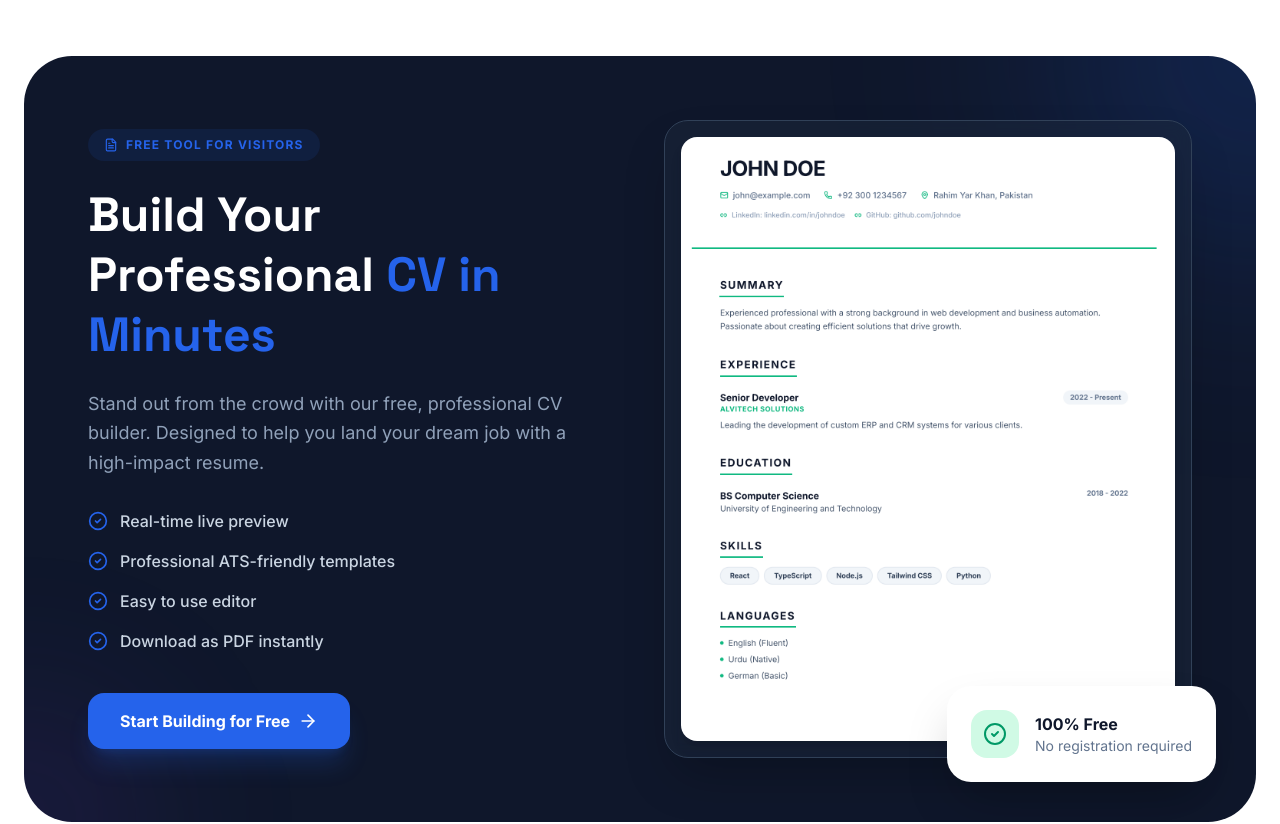
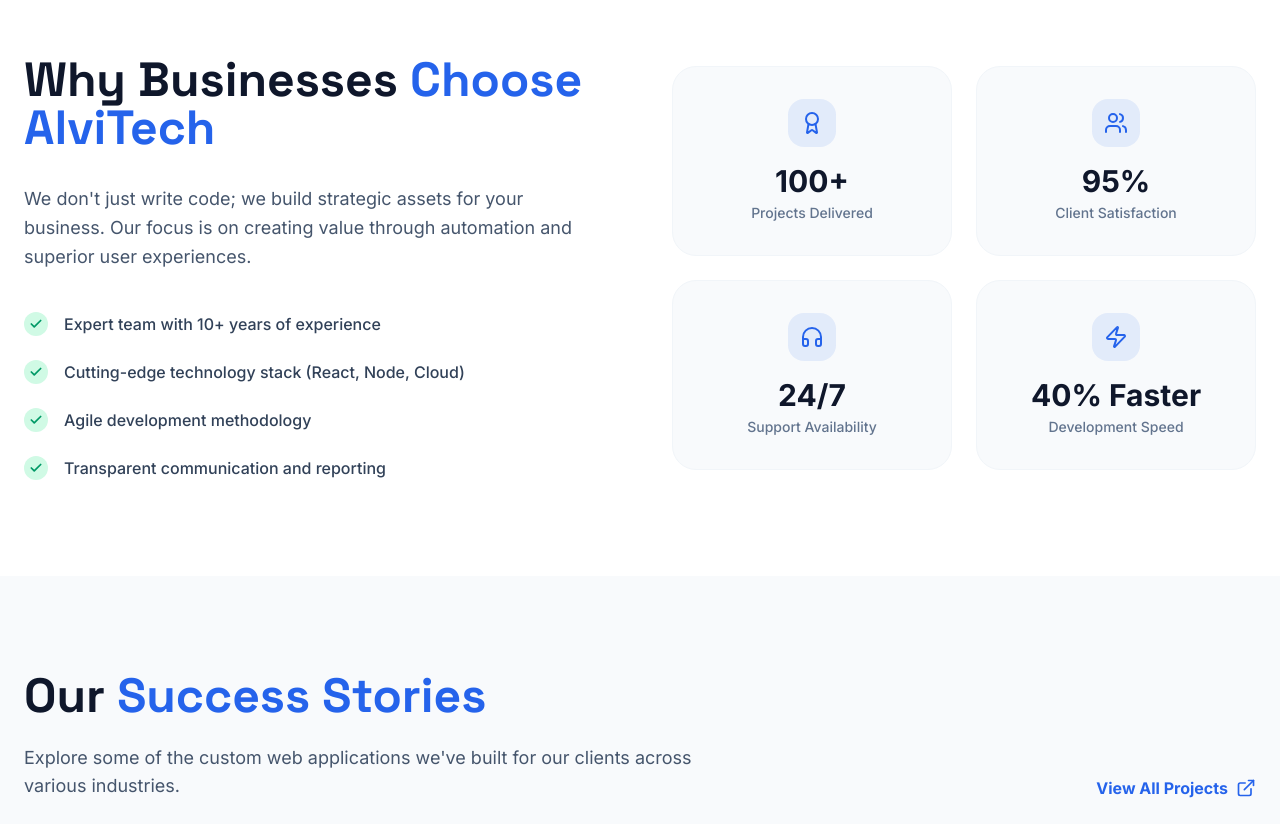
Before and after one commit to WaseemAkramAlvi/alvitechsolutions, a React (Vite) app: page / in a window 1280 px wide. Shown: the part 2160-2984 px from the top of the page. Built offline with nearby package versions, Linux system fonts and the light colour scheme.

Commit message:
chore(nav): show full nav links on all pages and remove CV promo section from Home

```diff
--- a/src/components/CVBuilderPromo.tsx
+++ b/src/components/CVBuilderPromo.tsx
@@ -1,10 +1,16 @@
 import React from 'react';
 import { motion } from 'motion/react';
-import { FileText, ArrowRight, CheckCircle2 } from 'lucide-react';
-import { Link } from 'react-router-dom';
+import { BriefcaseBusiness, ArrowRight, CheckCircle2 } from 'lucide-react';
 import cvSample from '../assets/CV_sample.png';
 
 const CVBuilderPromo = () => {
+    const handleViewPackages = () => {
+        const pricingSection = document.getElementById('pricing');
+        if (pricingSection) {
+            pricingSection.scrollIntoView({ behavior: 'smooth', block: 'start' });
+        }
+    };
+
     return (
         <section className="py-24 bg-white overflow-hidden">
             <div className="max-w-7xl mx-auto px-6">
@@ -20,22 +26,22 @@
                             viewport={{ once: true }}
                         >
                             <div className="inline-flex items-center gap-2 bg-primary/10 text-primary px-4 py-2 rounded-full text-xs font-bold uppercase tracking-widest mb-6">
-                                <FileText size={14} />
-                                Free Tool for Visitors
+                                <BriefcaseBusiness size={14} />
+                                Built for Business Owners
                             </div>
                             <h2 className="text-3xl md:text-5xl font-bold text-white font-display mb-6 leading-tight">
-                                Build Your Professional <span className="text-primary">CV in Minutes</span>
+                                Build a High-Converting <span className="text-primary">Business Presence</span>
                             </h2>
                             <p className="text-slate-400 text-lg mb-8 leading-relaxed">
-                                Stand out from the crowd with our free, professional CV builder. Designed to help you land your dream job with a high-impact resume.
+                                From websites to branding and digital campaigns, we help businesses and client-facing teams launch a premium online presence that wins trust and drives sales.
                             </p>
 
                             <ul className="space-y-4 mb-10">
                                 {[
-                                    'Real-time live preview',
-                                    'Professional ATS-friendly templates',
-                                    'Easy to use editor',
-                                    'Download as PDF instantly'
+                                    'Conversion-focused website design',
+                                    'Brand strategy for client trust',
+                                    'Mobile-first UI for all devices',
+                                    'Fast delivery with clear milestones'
                                 ].map((item) => (
                                     <li key={item} className="flex items-center gap-3 text-slate-300">
                                         <CheckCircle2 size={20} className="text-primary" />
@@ -44,13 +50,14 @@
                                 ))}
                             </ul>
 
-                            <Link
-                                to="/cv-builder"
+                            <button
+                                type="button"
+                                onClick={handleViewPackages}
                                 className="inline-flex items-center gap-2 bg-primary text-white px-8 py-4 rounded-2xl font-bold hover:bg-primary-dark transition-all shadow-xl shadow-primary/20 active:scale-95"
                             >
-                                Start Building for Free
+                                View Business Packages
                                 <ArrowRight size={20} />
-                            </Link>
+                            </button>
                         </motion.div>
 
                         <motion.div
@@ -62,7 +69,7 @@
                             <div className="bg-slate-800/50 backdrop-blur-sm border border-slate-700 p-4 rounded-3xl shadow-2xl">
                                 <img
                                     src={cvSample}
-                                    alt="CV Builder Preview"
+                                    alt="Business project preview"
                                     className="rounded-2xl w-full h-auto shadow-lg"
                                     referrerPolicy="no-referrer"
                                 />
@@ -74,8 +81,8 @@
                                         <CheckCircle2 size={24} />
                                     </div>
                                     <div>
-                                        <div className="text-slate-900 font-bold">100% Free</div>
-                                        <div className="text-slate-500 text-sm">No registration required</div>
+                                        <div className="text-slate-900 font-bold">Client Ready</div>
+                                        <div className="text-slate-500 text-sm">Designed for growth-focused businesses</div>
                                     </div>
                                 </div>
                             </div>
--- a/src/components/Navbar.tsx
+++ b/src/components/Navbar.tsx
@@ -59,12 +59,15 @@
 
         {/* Desktop Nav */}
         <div className="hidden md:flex items-center gap-8">
-          {isHome && navLinks.map((link) => (
+          {navLinks.map((link) => (
             <a
               key={link.name}
               href={link.href}
               onClick={handleNavLinkClick(link.href.slice(1))}
-              className="text-sm font-medium text-slate-600 hover:text-primary transition-colors"
+              className={cn(
+                'text-sm font-medium transition-colors',
+                isHome ? 'text-slate-600 hover:text-primary' : 'text-slate-600 hover:text-primary'
+              )}
             >
               {link.name}
             </a>
@@ -120,11 +123,11 @@
             className="absolute top-full left-0 right-0 bg-white border-t border-slate-100 shadow-xl p-6 md:hidden"
           >
             <div className="flex flex-col gap-4">
-              {isHome && navLinks.map((link) => (
+              {navLinks.map((link) => (
                 <a
                   key={link.name}
                   href={link.href}
-                  onClick={handleNavLinkClick(link.href.slice(1))}
+                  onClick={(e) => { handleNavLinkClick(link.href.slice(1))(e as any); setIsMobileMenuOpen(false); }}
                   className="text-lg font-medium text-slate-600 hover:text-primary"
                 >
                   {link.name}
--- a/src/pages/Home.tsx
+++ b/src/pages/Home.tsx
@@ -5,7 +5,6 @@
 import Testimonials from '../components/Testimonials';
 import Pricing from '../components/Pricing';
 import WhyChooseUs from '../components/WhyChooseUs';
-import CVBuilderPromo from '../components/CVBuilderPromo';
 import CTA from '../components/CTA';
 import Contact from '../components/Contact';
 import FAQ from '../components/FAQ';
@@ -19,7 +18,6 @@
     <div className="min-h-screen flex flex-col">
       <Hero onOpenOrderModal={onOpenOrderModal} />
       <Services />
-      <CVBuilderPromo />
       <WhyChooseUs />
       <Portfolio />
       <Testimonials />
```
Also changed, not shown: src/components/OrderModal.tsx (+37 -50 lines).
